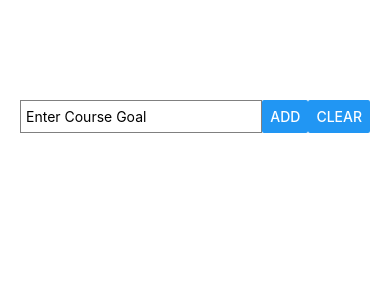
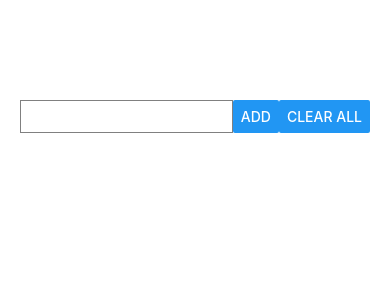
Before and after one commit to ReactNativeC/rn-complete-guide, a React Native app: screen / in a window 390 px wide. Shown: the top 300 px of the page. Built offline with nearby package versions, Linux system fonts and the light colour scheme.

Commit message:
split into custom functional component and pass data between components

```diff
--- a/App.js
+++ b/App.js
@@ -1,34 +1,27 @@
 import React, { useState } from 'react';
 import { StyleSheet, Text, View, TextInput, Button, FlatList, SafeAreaView } from 'react-native';
 import GoalItem from './components/GoalItem';
+import GoalInput from './components/GoalInput';
+
+export default function App() {
+  const [courseGoals, setCourseGoals] = useState([]);
 
 
-export default function App() {
-  const [enteredGoal, setEnteredGoal] = useState('');
-  const [courseGoals, setCourseGoals] = useState([]);
-
-  const onEnteredGoalTextChanged = (enteredText) => setEnteredGoal(enteredText);
-  const addEnteredGoal = () =>  {
+  const addEnteredGoal = (enteredGoal) =>  {
     setCourseGoals([...courseGoals, {id: Math.random().toString(), value: enteredGoal}]);
     console.log(enteredGoal);
   }
-  const clearAllGoals = () => {
+  const clearGoalList = () => {
     setCourseGoals([]);
-    setEnteredGoal('');
   };
 
   return (
     <SafeAreaView style={styles.screen}>
 
-      <View style={styles.inputContainer}>
-        <TextInput style={styles.textbox}
-          placeholder="Enter Course Goal"
-          onChangeText = {onEnteredGoalTextChanged}
-          value = {enteredGoal}
-        />
-        <Button title="Add" onPress={addEnteredGoal} />
-        <Button title="Clear" onPress={clearAllGoals} />
-      </View>
+      <GoalInput
+        AddGoal = {addEnteredGoal}
+        ClearGoalList = {clearGoalList}
+      />
 
       <View style={styles.list}>
         <FlatList
@@ -48,15 +41,6 @@ const styles = StyleSheet.create({
     marginHorizontal: 20,
     marginTop: 100,
   },
-  inputContainer: {
-    flexDirection: 'row',
-  },
-  textbox: {
-    borderWidth: 1,
-    borderColor: 'gray',
-    padding: 5,
-    width: '75%'
-  },
   list: {
     marginTop: 20,
   },
--- a/components/GoalInput.js
+++ b/components/GoalInput.js
@@ -0,0 +1,40 @@
+import React, { useState } from 'react';
+import {View, Button, TextInput, StyleSheet, ShadowPropTypesIOS} from 'react-native';
+
+const GoalInput = (props) => {
+  const [enteredGoal, setEnteredGoal] = useState('');
+
+  const onEnteredGoalTextChanged = (enteredText) => setEnteredGoal(enteredText);
+
+  const clearGoals = () => {
+    setEnteredGoal('');
+    props.ClearGoalList();
+  }
+
+  return (
+    <View style={styles.inputContainer}>
+        <TextInput style={styles.textbox}
+          placeHolder = "Enter a Goal"
+          onChangeText = {onEnteredGoalTextChanged}
+          value = {enteredGoal}
+        />
+
+        <Button title="Add" onPress={() => props.AddGoal(enteredGoal)} />
+        <Button title="Clear All" onPress={clearGoals} />
+      </View>
+  );
+};
+
+const styles = StyleSheet.create({
+  inputContainer: {
+    flexDirection: 'row',
+  },
+  textbox: {
+    borderWidth: 1,
+    borderColor: 'gray',
+    padding: 5,
+    width: '70%'
+  },
+});
+
+export default GoalInput;
```
